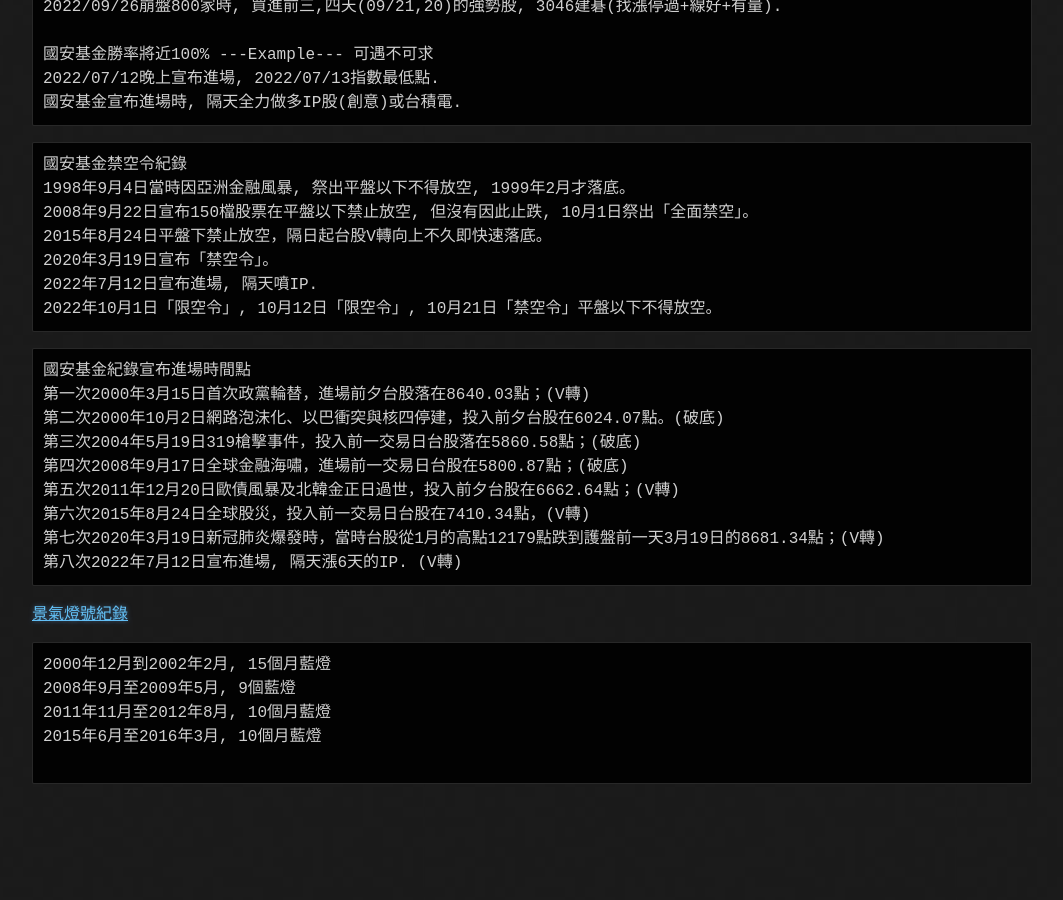
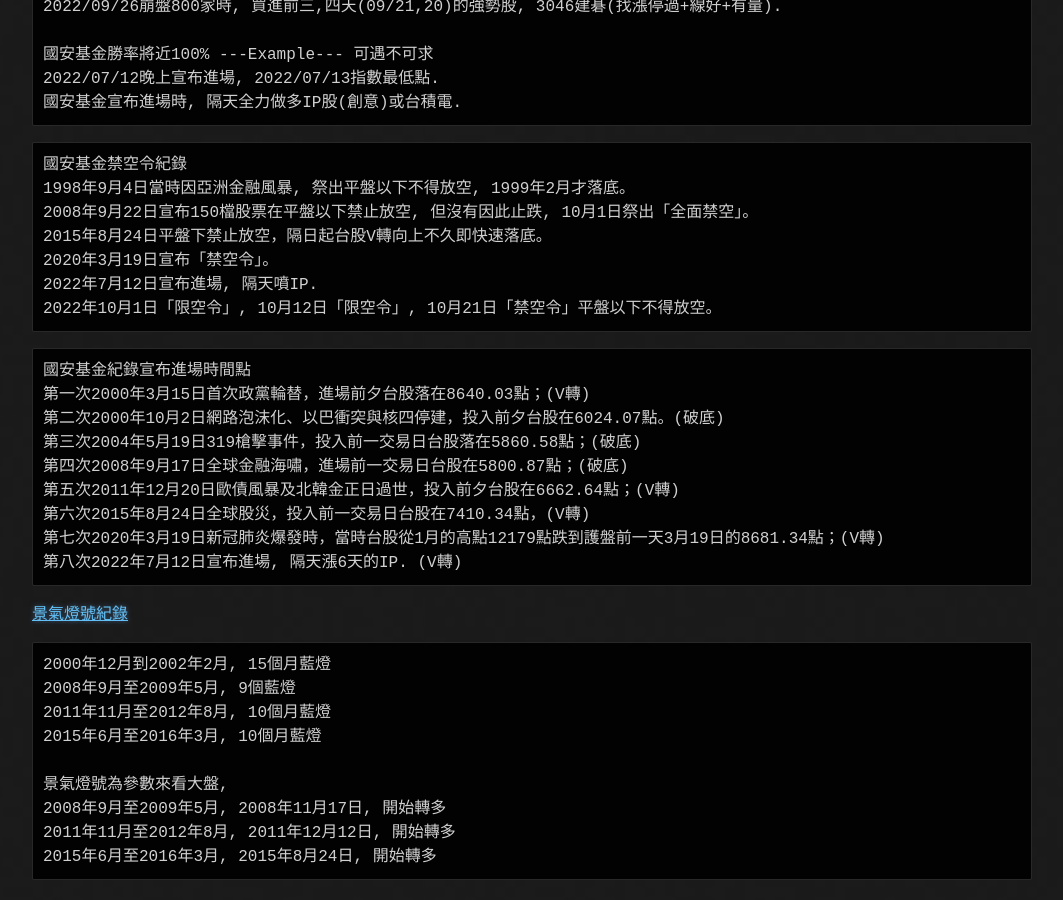
Before and after one commit to lepg5487/Stock_God, a Jekyll site: the page built from experience.md, in a window 1280 px wide and 900 px high, scrolled down 11820 px. Shown: the whole window, without its empty margins (108-1171 px from the left). Built offline with Jekyll 4.4.1, drawn with Linux system fonts in a browser that asks for light colours; before the commit the page ends 12624 px from its top, so only the background shows below that.

Commit message:
Update experience.md

````diff
--- a/experience.md
+++ b/experience.md
@@ -526,4 +526,8 @@ Step2勝率將近100% ---Example--- 可遇不可求
 2011年11月至2012年8月, 10個月藍燈
 2015年6月至2016年3月, 10個月藍燈
 
+景氣燈號為參數來看大盤,
+2008年9月至2009年5月, 2008年11月17日, 開始轉多
+2011年11月至2012年8月, 2011年12月12日, 開始轉多
+2015年6月至2016年3月, 2015年8月24日, 開始轉多
 ```
````
